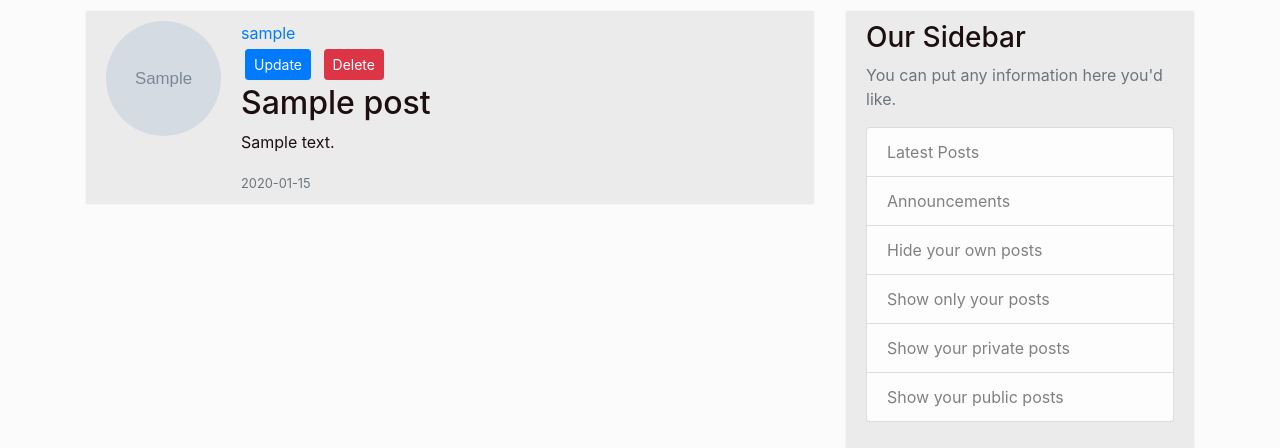
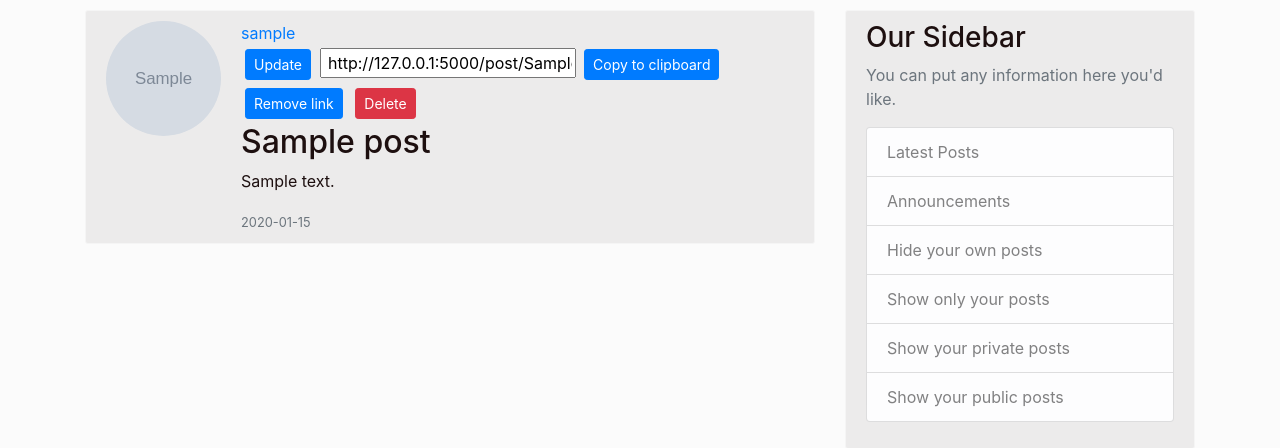
Before and after one commit to sepi1996/SocialMedium, a Flask app: page /post/1 in a window 1280 px wide. Shown: the part 104-552 px from the top of the page. Run offline with Flask 2, Linux system fonts and the light colour scheme; a user stored in the database is signed in; tables that the repository leaves empty hold one stand-in row (values such as "Sample post"); grey boxes marked "Sample" are stand-in pictures; parts of the project's set-up code (start-up, migrations or seed data) failed here and were passed over; some libraries are stand-ins or nearby versions.

Commit message:
Empezamos logging, share de post finalizado

```diff
--- a/medium/posts/routes.py
+++ b/medium/posts/routes.py
@@ -4,6 +4,7 @@ from flask_login import current_user, login_required
 from medium import db
 from medium.models import Post
 from medium.posts.forms import PostForm
+from flask import current_app
 
 
 posts = Blueprint('posts', __name__)
@@ -60,3 +61,44 @@ def delete_post(post_id):
     db.session.commit()
     flash('Post deleted!', 'success')
     return redirect(url_for('main.home'))
+
+
+@posts.route("/post/<int:post_id>/share", methods=['GET', 'POST'])
+def share_post(post_id):
+    post = Post.query.get_or_404(post_id)
+    if post.author != current_user:
+        abort(403)
+    token = post.get_shared_token()
+    post.shared_token = token
+    db.session.commit()#No necesitamos hacer un add ya que estamos trabajando sobre un post ya creado
+    flash('Shared link created!', 'success')
+    return redirect(url_for('posts.post', post_id=post.id))
+
+
+@posts.route("/post/<int:post_id>/disallow", methods=['GET', 'POST'])
+def disallow_post(post_id):
+    post = Post.query.get_or_404(post_id)
+    if post.author != current_user:
+        abort(403)
+    if post.shared_token:
+        post.shared_token = None
+        db.session.commit()#No necesitamos hacer un add ya que estamos trabajando sobre un post ya creado
+        flash('Shared link removed!', 'success')
+    else:
+        flash('This post was not shared', 'info')
+    return redirect(url_for('posts.post', post_id=post.id))
+
+
+@posts.route("/post/<token>", methods=['GET', 'POST'])
+def token_share_post(token):
+    if current_user.is_authenticated:
+        flash('You are already logged in, no need to use this link to see the post', 'info')
+        return redirect(url_for('main.home'))
+    post = Post.verify_shared_token(token)
+    current_app.logger.info('Post %s ', post)
+    if post is None or post.shared_token is None: #IMPORTANTE el "post.shared_token is None", para que un usuario no se pude guardar el enlace de compartr y verlo cuando quiera
+        flash('That is an invalid or expired token', 'danger')
+        return redirect(url_for('users.login'))
+    else:
+        flash('Post shown thanks to a shared link', 'info')
+        return render_template('post.html', title=post.title, post=post)
--- a/medium/templates/post.html
+++ b/medium/templates/post.html
@@ -5,18 +5,31 @@
     src="{{ url_for('static', filename='profilePictures/' + post.author.image_file) }}">
   <div class="media-body">
     <div class="article-metadata">
-            <a class="mr-2" href="{{ url_for('users.user_post', username=post.author.username) }}">{{ post.author.username }}</a>
+      <a class="mr-2"
+        href="{{ url_for('users.user_post', username=post.author.username) }}">{{ post.author.username }}</a>
       {% if post.author == current_user %}
       <div>
         <a class="btn btn-primary btn-sm m-1" href="{{ url_for('posts.update_post', post_id=post.id) }}">Update</a>
-              <button type="button" class="btn btn-danger btn-sm m-1" data-toggle="modal" data-target="#deleteModal">Delete</button>
+        {% if post.shared_token %}
+
+          <input type="text" value=" http://127.0.0.1:5000/post/{{ post.shared_token }}" id="myInput">
+
+            <button class="btn btn-primary btn-sm m-1" onclick="myFunction()" onmouseout="outFunc()">
+              <span class="tooltiptext" id="myTooltip">Copy to clipboard</span>
+            </button>
+      <a class="btn btn-primary btn-sm m-1" href="{{ url_for('posts.disallow_post', post_id=post.id) }}">Remove link</a>
+      {% else %}
+      <a class="btn btn-primary btn-sm m-1" href="{{ url_for('posts.share_post', post_id=post.id) }}">Share</a>
+      {% endif %}
+      <button type="button" class="btn btn-danger btn-sm m-1" data-toggle="modal"
+        data-target="#deleteModal">Delete</button>
     </div>
     {% endif %}
   </div>
   <h2 class="article-title">{{ post.title }}</h2>
   <p class="article-content">{{ post.content }}</p>
   <small class="text-muted">{{ post.date_posted.strftime('%Y-%m-%d') }}</small>
-    </div>
+
 </article>
 
   <!-- Modal Bootstrap -->
@@ -38,4 +51,44 @@
           </div>
         </div>
       </div>
+
+      <script>
+        function myFunction() {
+          var copyText = document.getElementById("myInput");
+          copyText.select();
+          copyText.setSelectionRange(0, 99999);
+          document.execCommand("copy");
+
+          var tooltip = document.getElementById("myTooltip");
+          tooltip.innerHTML = "Copied: " + copyText.value;
+        }
+
+        function outFunc() {
+          var tooltip = document.getElementById("myTooltip");
+          tooltip.innerHTML = "Copy to clipboard";
+        }
+        </script>
+
+<!--
+
+
+      <div class="modal fade" id="shareModal" tabindex="-1" role="dialog" aria-labelledby="shareModalLabel" aria-hidden="true">
+        <div class="modal-dialog" role="document">
+          <div class="modal-content">
+            <div class="modal-header">
+              <h5 class="modal-title" id="shareModalLabel">Copy the share link</h5>
+              <button type="button" class="close" data-dismiss="modal" aria-label="Close">
+                <span aria-hidden="true">&times;</span>
+              </button>
+            </div>
+            <div class="modal-footer">
+              <button type="button" class="btn btn-primary" data-dismiss="modal">Close</button>
+              <form action="{{ url_for('posts.delete_post', post_id=post.id) }}" method="POST">
+                <input class="btn btn-danger" type="submit" value="Delete">
+              </form>
+            </div>
+          </div>
+        </div>
+      </div>
+      -->
 {% endblock content %}
--- a/medium/users/utils.py
+++ b/medium/users/utils.py
@@ -4,7 +4,7 @@ from flask_mail import Message
 from PIL import Image
 from flask import url_for, current_app
 from medium import mail
-from flask import current_app
+
 
 
 
```
Also changed, not shown: medium/__init__.py (+11 -1 lines), medium/models.py (+19 -19 lines), medium/static/main.css (+38 -0 lines), medium/users/routes.py (+12 -3 lines), medium/medium.db, 1 other file. Lines whose indentation alone changed are shown as unchanged.
